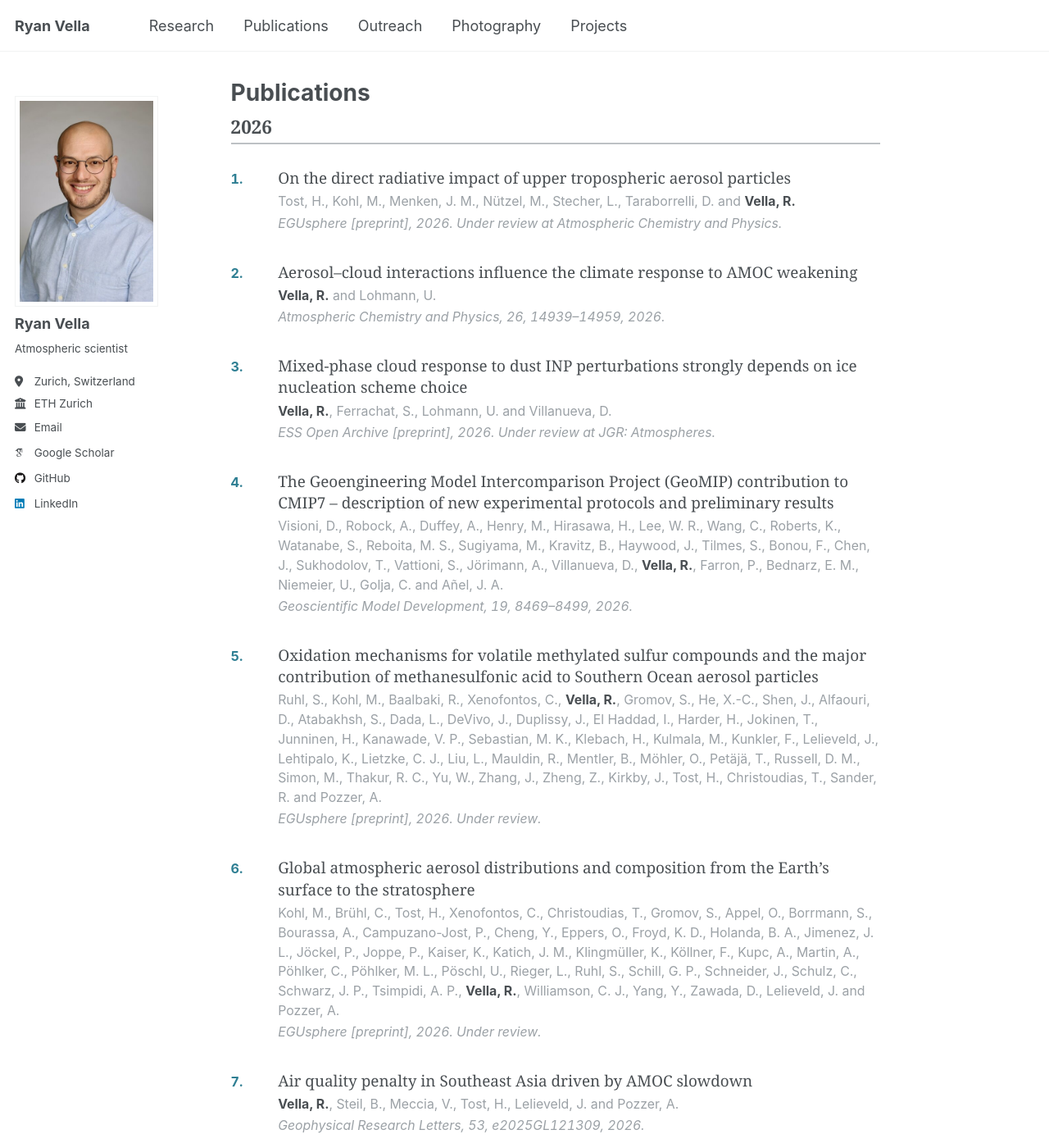
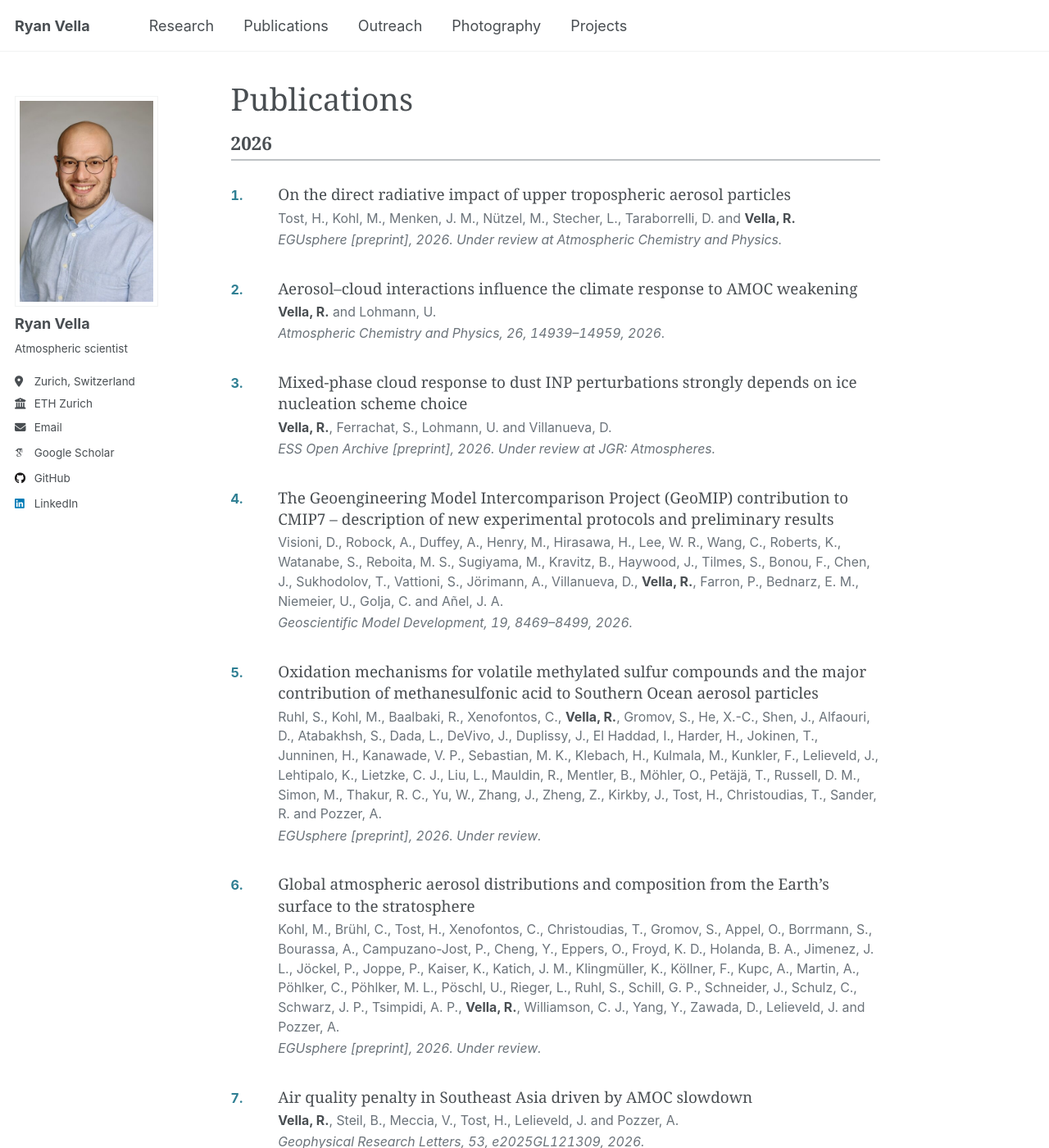
Before and after one commit to ryanvella9/ryanvella9.github.io, a Jekyll site: the page built from _pages/publications.md, in a window 1280 px wide and 1400 px high. Shown: the whole window at 82% size. Built offline with Jekyll 4.4.1, drawn with Linux system fonts in a browser that asks for light colours; some web fonts are replaced; a script that is not in the unit is left out.

Commit message:
Landing page: smaller cover, serif h1, readable greys
- cover video 980x420 -> 792x264, held to the text measure
- h1 to Georgia 2.1em, matching .section-head instead of competing with it
- muted grey #9ba1a6 -> #6b737a (2.6:1 -> 4.8:1 on white)
- CV button was .btn--primary, which is undefined; now a plain link
- .content-box 42em -> 36em, and $list-measure-root to rem so the
  section-head rule stops overhanging its text

```diff
--- a/_sass/layout/_content.scss
+++ b/_sass/layout/_content.scss
@@ -34,11 +34,11 @@ $content-measure: 36em;
    the right, and still stops well short of the ~130 characters the bare
    container would give.
 
-   Resolved at the full body size — every list that uses it sets its own
-   font-size per line rather than on the wrapper — so it lands at roughly
-   $archive-measure (~792px at the 18px desktop base) and a list lines up
-   with the headings beside it rather than overhanging them. */
-$list-measure-root: 44em; // at the full body size -> ~792px
+   In rem, not em: em resolves against each element's own font-size, so the
+   same 44em gave 792px on a 1em list but 1188px on the 1.5em .section-head —
+   which is wider than the column, i.e. no cap at all. Root-relative keeps
+   every block that uses it on the same right edge as .archive > *. */
+$list-measure-root: $archive-measure; // 44rem -> 792px at the 18px base
 
 
 /* Section headings
@@ -53,6 +53,10 @@ $list-measure-root: 44em; // at the full body size -> ~792px
    token because --global-border-color is #f2f3f3, invisible on white. */
 
 .section-head {
+  /* Uncapped, the rule ran the full column — 980px over a 648px paragraph on
+     the landing page. The list measure is what it heads on /publications/
+     and /outreach/, so it is the right ceiling. */
+  max-width: $list-measure-root;
   margin: 2.2em 0 1em;
   padding-bottom: 0.35em;
   border-bottom: 1px solid var(--global-dark-border-color);
@@ -439,7 +443,21 @@ $list-measure-root: 44em; // at the full body size -> ~792px
   }
 }
 
+/* Was a .btn--primary pill, but no --primary modifier is defined anywhere, so
+   it fell back to the default grey and read as a disabled control. A link is
+   also the more honest control for a download on a page of prose. */
+.cv-download {
+  margin: 2.2em 0 0;
+
+  a {
+    font-weight: 600;
+    text-decoration: underline;
+    text-underline-offset: 0.18em;
+  }
+}
+
 .page-updated {
+  max-width: $list-measure-root;
   margin: 2.4em 0 0;
   font-size: 0.88em;
   color: var(--global-text-color-light);
--- a/_sass/layout/_landing.scss
+++ b/_sass/layout/_landing.scss
@@ -3,9 +3,13 @@
    prose. Three paragraphs of biography do not need a container to be read as
    belonging together — the heading above them and the space around them
    already say it — so what is left is the spacing. */
+/* 36em, matching $content-measure in _content.scss — that partial is imported
+   after this one, so the value cannot be read from the variable here. At 42em
+   these three paragraphs ran ~84 characters and sat wider than every block
+   below them. */
 .content-box {
   margin-bottom: 2em;
-  max-width: 42em;
+  max-width: 36em;
 }
 
 .content-box > :first-child {
--- a/_sass/layout/_page.scss
+++ b/_sass/layout/_page.scss
@@ -55,9 +55,15 @@
   }
 }
 
+/* Georgia, matching .section-head: the serif is already the site's heading
+   voice on the publication and outreach pages. Sized clear of the section
+   heads below it, which sat within a pixel of the old sans h1. */
 .page__title {
   margin-top: 0;
-  line-height: 1;
+  font-family: $serif;
+  font-size: 2.1em;
+  font-weight: 400;
+  line-height: 1.15;
 
   & + .page__meta {
     margin-top: -0.5em;
@@ -186,10 +192,13 @@
    Cover video
    ========================================================================== */
 
+/* A banner, not a hero: held to the text measure and about half its old
+   height, so the opening paragraph is on screen without scrolling. */
 .page__cover {
   position: relative;
-  margin: 0 0 2em;
-  aspect-ratio: 21 / 9;
+  max-width: $archive-measure;
+  margin: 0 0 2.2em;
+  aspect-ratio: 3 / 1;
   overflow: hidden;
   border-radius: $border-radius;
   background-color: var(--global-border-color);
@@ -197,9 +206,9 @@
   background-size: cover;
   background-repeat: no-repeat;
 
-  /* the source is 16:9, so a 21:9 window crops ~12% off the top and bottom */
+  /* the source is 16:9, so a wider window crops off the top and bottom */
   @include breakpoint(max-width $small) {
-    aspect-ratio: 16 / 10;
+    aspect-ratio: 2 / 1;
   }
 }
 
--- a/_sass/theme/_default.scss
+++ b/_sass/theme/_default.scss
@@ -6,7 +6,10 @@
 $gray                       : #7a8288;
 $dark-gray                  : mix(#000, $gray, 40%);
 $darker-gray                : mix(#000, $gray, 60%);
-$light-gray                 : #9ba1a6;
+/* Secondary text, not a tint: #9ba1a6 came out at 2.6:1 on white, so the
+   "I also work on..." line and every caption using it failed WCAG AA. This
+   reads 4.8:1 and still sits clearly back from $dark-gray body copy. */
+$light-gray                 : #6b737a;
 $lighter-gray               : mix(#fff, $gray, 90%);
 
 /* Color codes used for the site */
```
Also changed, not shown: _pages/about.md (+2 -2 lines).
